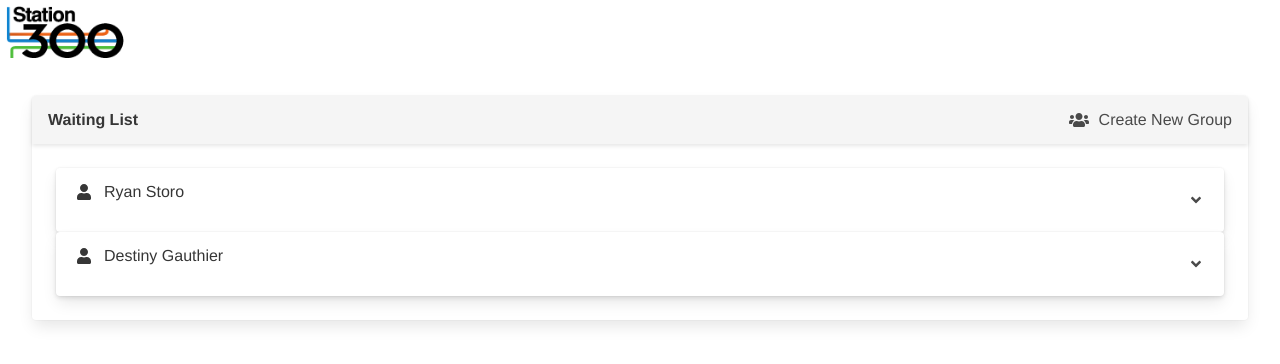
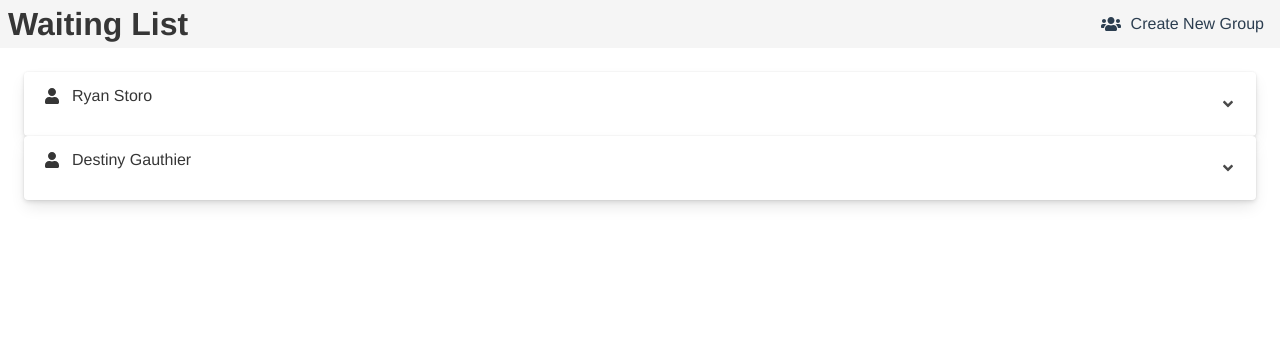
Before and after one commit to rstoro/waiting_list, a Vue app: page / in a window 1280 px wide. Shown: the top 364 px of the page. Built offline with nearby package versions, Linux system fonts and the light colour scheme.

Commit message:
refactored and fixed code smells.

```diff
--- a/src/App.vue
+++ b/src/App.vue
@@ -1,6 +1,6 @@
 <template>
   <div id="app">
-    <img class="logo" src="./assets/logo.png" alt="Station300 Logo">
+    <!-- <img class="logo" src="./assets/logo.png" alt="Station300 Logo"> -->
     <WaitingList/>
   </div>
 </template>
@@ -17,11 +17,11 @@ export default {
 </script>
 
 <style>
-img.logo {
+/* img.logo {
   display: flex;
   max-width: 128px;
   height: auto;
-}
+} */
 #app {
   font-family: Avenir, Helvetica, Arial, sans-serif;
   -webkit-font-smoothing: antialiased;
--- /dev/null
+++ b/src/components/GroupCard.vue
@@ -0,0 +1,54 @@
+<template>
+  <div class="group">
+
+    <header class="card-header">
+      <p class="card-header-title remove-font-weight">
+        <span class="icon icon-margin-right">
+          <font-awesome-icon :icon="['fas', 'user']"/>
+        </span>
+        <span>{{ group.fullname }}</span>
+      </p>
+      <a href="#" class="card-header-icon" aria-label="more options" @click="isSelected = !isSelected">
+        <span class="icon">
+          <!-- NOTE: this is crap, I wish there was a conditional to prevent this garbage. -->
+          <font-awesome-icon v-if="isSelected" :icon="['fas', 'angle-right']"/>
+          <font-awesome-icon v-if="!isSelected" :icon="['fas', 'angle-down']"/>
+          <i class="fas fa-angle-down" aria-hidden="true"></i>
+        </span>
+      </a>
+    </header>
+
+    <div v-if="isSelected" class="card-content">
+      <transition name="selected">
+        <div class="content">
+          <p>Phone Number:&nbsp;{{ group.phonenumber }}</p>
+        </div>
+      </transition>
+    </div>
+
+  </div>
+</template>
+
+<script>
+export default {
+  name: 'GroupCard',
+  data: () => {
+    return {
+      'isSelected': false
+    }
+  },
+  props: {
+    'group': {}
+  }
+}
+</script>
+
+<style scoped>
+.icon-margin-right {
+  margin-right: 8px;
+}
+.remove-font-weight {
+  font-weight: 100;
+}
+/* TODO: group-selected animations */
+</style>
--- a/src/components/Modal.vue
+++ b/src/components/Modal.vue
@@ -89,6 +89,4 @@ export default {
   -webkit-transform: scale(1.1);
   transform: scale(1.1);
 }
-
-/* TODO: fix enter animation, no idea why it is not working */
 </style>
--- /dev/null
+++ b/src/components/NewGroupModal.vue
@@ -0,0 +1,98 @@
+<template>
+  <Modal v-if="showModal">
+    <h1 slot="header" class="subtitle is-4">New Group</h1>
+    <div slot="body">
+      <div class="full-name">
+        <div class="field">
+          <p class="control has-icons-left">
+            <input class="input" type="text" placeholder="Full Name" v-model="newFullname">
+            <span class="icon is-small is-left">
+              <font-awesome-icon :icon="['fas', 'user']"/>
+            </span>
+          </p>
+        </div>
+      </div>
+      <div class="phone-number">
+        <div class="field">
+          <p class="control has-icons-left">
+            <input class="input" type="text" placeholder="Phone Number" v-model="newPhonenumber">
+            <span class="icon is-small is-left">
+              <font-awesome-icon :icon="['fas', 'phone']"/>
+            </span>
+          </p>
+        </div>
+      </div>
+    </div>
+    <div slot="footer">
+      <button class="button is-danger button-margin-left" @click="cancelNewGroup()">
+        <span class="icon is-small">
+          <font-awesome-icon :icon="['fas', 'ban']"/>
+        </span>
+        <span>Cancel</span>
+      </button>
+      <button class="button is-success button-margin-left" @click="addNewGroup()">
+        <span class="icon is-small">
+          <font-awesome-icon :icon="['fas', 'check']"/>
+        </span>
+        <span>Add Group</span>
+      </button>
+    </div>
+  </Modal>
+</template>
+
+<script>
+import Modal from './Modal.vue'
+
+export default {
+  name: 'NewGroupModal',
+  components: {
+    Modal
+  },
+  props: [
+    'showModal'
+  ],
+  data: () => {
+    return {
+      'newFullname': '',
+      'newPhonenumber': ''
+    }
+  },
+  methods: {
+    cancelNewGroup: function() { cancelNewGroup(this) },
+    addNewGroup: function() { addNewGroup(this) }
+  }
+}
+
+function cancelNewGroup(vm) {
+  resetModal(vm);
+  vm.$emit('closeNewGroupModal');
+}
+
+function addNewGroup(vm) {
+  //TODO: data check group attributes before this point
+  vm.$emit('newGroupCreated', {
+    'fullname': vm.fullname,
+    'phonenumber': vm.phonenumber,
+    'epochInSeconds': Date.now() / 1000 | 0, //NOTE: prevents new date object from being created
+    'secondsSinceEpoch': () => { (Date.now() / 1000 | 0) - this.epochInSeconds }
+  })
+
+  //TODO: notify user of successful addition
+  resetModal(vm);
+  vm.$emit('closeNewGroupModal');
+}
+
+function resetModal(vm) {
+  vm.newFullname = '';
+  vm.newPhonenumber = '';
+}
+</script>
+
+<style scoped>
+.button-margin-left {
+  margin-left: 8px;
+}
+.full-name {
+  padding-bottom: 8px;
+}
+</style>
--- a/src/components/WaitingList.vue
+++ b/src/components/WaitingList.vue
@@ -1,155 +1,65 @@
 <template>
-  <div class="waiting-list">
-    <div class="card">
-      <header class="card-header groups-header">
-        <p class="card-header-title">Waiting List</p>
-        <a class="card-header-icon" @click="toggleModal()">
+  <div>
+
+    <div class="groups-header">
+      <h1 class="title">Waiting List</h1>
+      <a class="card-header-icon" @click="showModal = true">
         <span class="icon icon-margin-right">
           <font-awesome-icon :icon="['fas', 'users']"/>
         </span>
         <span>Create New Group</span>
       </a>
-      </header>
-        <Modal v-if="showModal">
-          <h1 slot="header" class="subtitle is-4">New Group</h1>
-          <div slot="body">
-            <div class="full-name">
-              <div class="field">
-                <p class="control has-icons-left">
-                  <input class="input" type="text" placeholder="Full Name" v-model="newFullname">
-                  <span class="icon is-small is-left">
-                    <font-awesome-icon :icon="['fas', 'user']"/>
-                  </span>
-                </p>
     </div>
-            </div>
-            <div class="phone-number">
-              <div class="field">
-                <p class="control has-icons-left">
-                  <input class="input" type="text" placeholder="Phone Number" v-model="newPhonenumber">
-                  <span class="icon is-small is-left">
-                    <font-awesome-icon :icon="['fas', 'phone']"/>
-                  </span>
-                </p>
-              </div>
-            </div>
-          </div>
-          <div slot="footer">
-            <button class="button is-danger button-margin-left" @click="cancelNewGroup()">
-              <span class="icon is-small">
-                <font-awesome-icon :icon="['fas', 'ban']"/>
-              </span>
-              <span>Cancel</span>
-            </button>
-            <button class="button is-success button-margin-left" @click="addNewGroup()">
-              <span class="icon is-small">
-                <font-awesome-icon :icon="['fas', 'check']"/>
-              </span>
-              <span>Add Group</span>
-            </button>
-          </div>
-        </Modal>
+
+    <NewGroupModal v-bind:show-modal="showModal" v-on:closeNewGroupModal="showModal = false"
+        v-on:newGroupCreated="addNewGroup()"/>
+
     <div class="card-content">
       <div class="content">
         <div v-for="(group, index) in groups" :key="`group-${index}`" class="card">
-            <header class="card-header">
-              <p class="card-header-title remove-font-weight">
-                <span class="icon icon-margin-right">
-                  <font-awesome-icon :icon="['fas', 'user']"/>
-                </span>
-                <span>{{ group.fullname }}</span>
-              </p>
-              <a href="#" class="card-header-icon" aria-label="more options" @click="selectGroup(index)">
-                <span class="icon">
-                  <!-- NOTE: this is crap, I wish there was a conditional to prevent this garbage. -->
-                  <font-awesome-icon v-if="groupSelected === index" :icon="['fas', 'angle-right']"/>
-                  <font-awesome-icon v-if="groupSelected !== index" :icon="['fas', 'angle-down']"/>
-                  <i class="fas fa-angle-down" aria-hidden="true"></i>
-                </span>
-              </a>
-            </header>
-            <div v-if="groupSelected === index" class="card-content">
-              <transition name="group-selected">
-                <div class="content">
-                  <p>Phone Number:&nbsp;{{ group.phonenumber }}</p>
-                </div>
-              </transition>
+          <GroupCard v-bind:group="group"/>
         </div>
       </div>
-        </div>
-      </div>
+
       <!-- <footer class="card-footer">
       </footer> -->
+
     </div>
   </div>
 </template>
 
 <script>
-import Modal from './Modal.vue'
+import NewGroupModal from './NewGroupModal.vue'
+import GroupCard from './GroupCard.vue'
 
 export default {
   name: 'WaitingList',
   components: {
-    Modal
+    NewGroupModal,
+    GroupCard
   },
   data: () => {
     return {
-      showModal: false,
-      newFullname: "",
-      newPhonenumber: "",
-      groupSelected: null,
-      groups: [new Group("Ryan Storo", "1234567890"), new Group("Destiny Gauthier", "9876543210")]
+      'showModal': false,
+      'groups': [DEBUGcreateGroup('Ryan Storo', 1234567890), DEBUGcreateGroup('Destiny Gauthier', '9876543210')]
     }
   },
   methods: {
-    toggleModal: function() { toggleModal(this) },
-    cancelNewGroup: function() { cancelNewGroup(this) },
-    addNewGroup: function() { addNewGroup(this) },
-    selectGroup: function(index) { selectGroup(this, index) }
+    addNewGroup: function(newGroup) {
+      const vm = this;
+      vm.groups.push(newGroup);
+    }
   }
 }
 
-function cancelNewGroup(vm) {
-  resetNewGroupVariables(vm);
-  toggleModal(vm);
-}
-
-function addNewGroup(vm) {
-  //TODO: data check group attributes before this point
-  vm.groups.push(new Group(vm.newFullname, vm.newPhonenumber));
-  //TODO: notify user of successful addition
-  resetNewGroupVariables(vm);
-  toggleModal(vm);
-  console.log(vm.groups);
-}
-
-function selectGroup(vm, index) {
-  if (vm.groupSelected === index) {
-    vm.groupSelected = null;
-  }
-  else {
-    vm.groupSelected = index;
+function DEBUGcreateGroup(fullname, phonenumber) {
+  return {
+    'fullname': fullname,
+    'phonenumber': phonenumber,
+    'epochInSeconds': Date.now() / 1000 | 0, //NOTE: prevents new date object from being created
+    'secondsSinceEpoch': () => { (Date.now() / 1000 | 0) - this.epochInSeconds }
   }
 }
-
-function toggleModal(vm){
-  vm.showModal = !vm.showModal;
-}
-
-function resetNewGroupVariables(vm) {
-  vm.newFullname = "";
-  vm.newPhonenumber = "";
-}
-
-class Group {
-  constructor(fullname, phonenumber) {
-    this.fullname = fullname;
-    this.phonenumber = phonenumber;
-    this.epochInSeconds = Date.now() / 1000 | 0; //NOTE: prevents new date object from being created
-    this.secondsSinceEpoch = () => { (Date.now() / 1000 | 0) - this.epochInSeconds }
-  }
-}
-
 </script>
 
 <style scoped>
@@ -157,19 +67,16 @@ class Group {
   margin: 32px;
 }
 .groups-header {
+  display: flex;
+  justify-content: space-between;
+  align-items: center;
   background-color: whitesmoke;
+}
+.groups-header > .title {
+  margin: 0;
+  padding-left: 8px;
 }
 .icon-margin-right {
   margin-right: 8px;
 }
-  .full-name {
-    padding-bottom: 8px;
-  }
-  .button-margin-left {
-    margin-left: 8px;
-  }
-  .remove-font-weight {
-    font-weight: 100;
-  }
-  /* TODO: group-selected animations */
 </style>
```
Also changed, not shown: 1 other file (tests, documents, lock files or other folders). Lines whose indentation alone changed are shown as unchanged.
